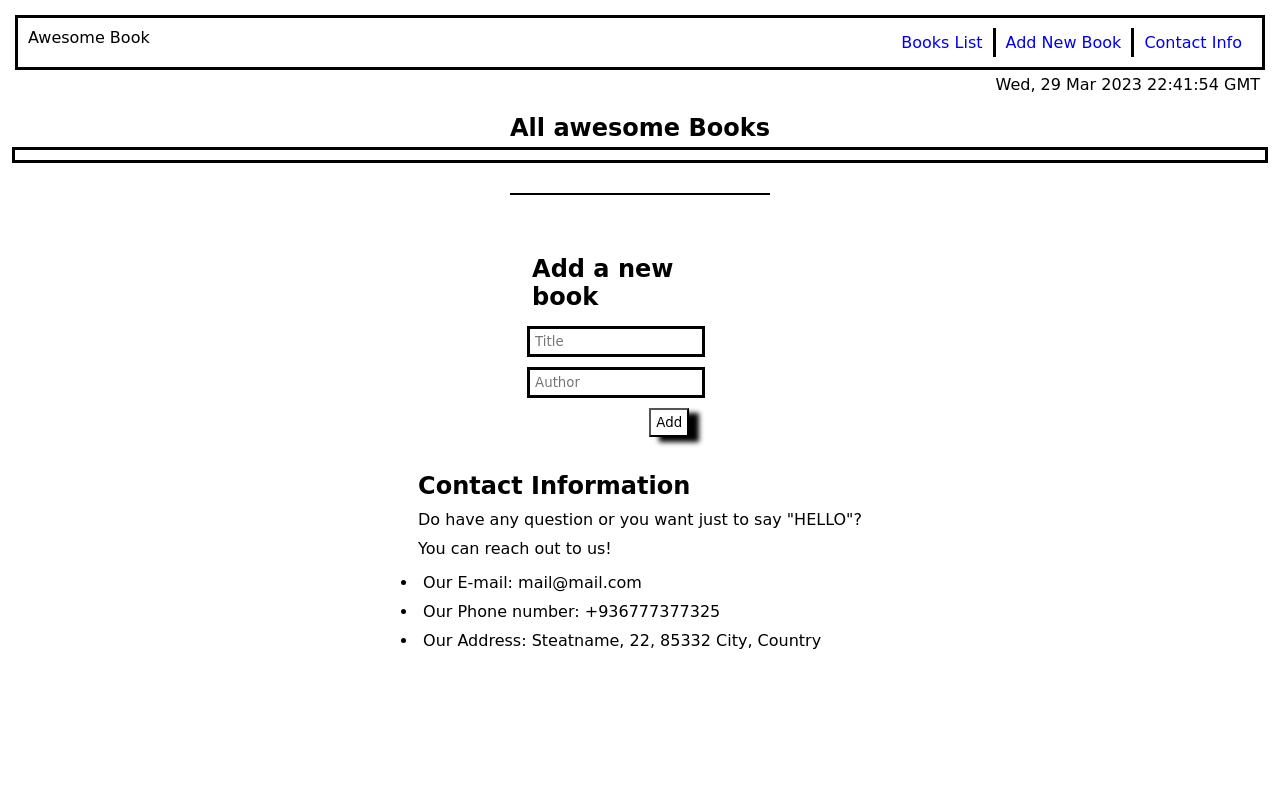
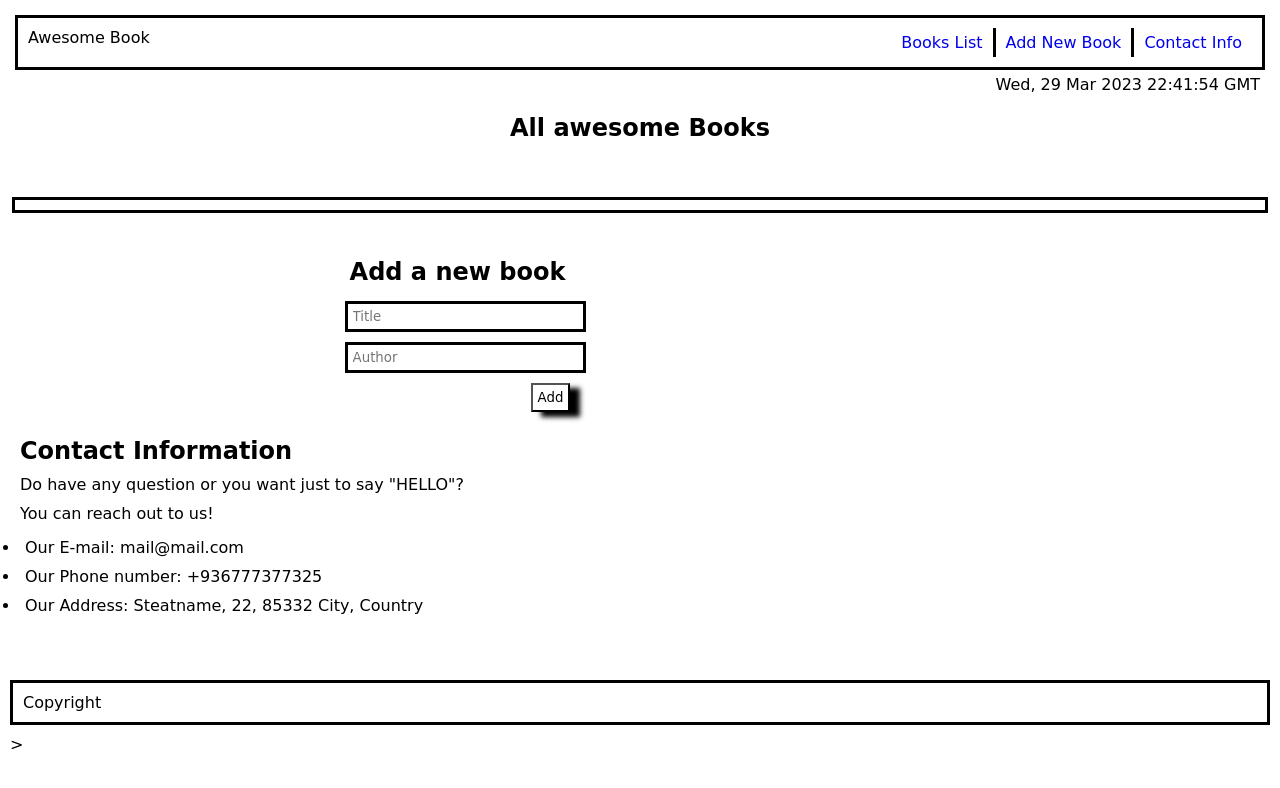
Before and after one commit to Jawad-Nazari/Awsome-book, a website with bundled scripts: page index.html in a window 1280 px wide. Built offline with nearby package versions, Linux system fonts and the light colour scheme.

Commit message:
Updated scripts

```diff
--- a/index.html
+++ b/index.html
@@ -15,37 +15,33 @@
       <p>Awesome Book</p>
       <ul class="navbarItems">
         <li><a href="#" id="booksLink"> Books List</a></li>
-        <li class="book-menu"><a href="#" id="addBooksLink"> Add New Book</a></li>
+        <li class="book-menu"><a href="#" id="addNewBook">Add New Book</a></li>
         <li><a href="#" id="contactLink"> Contact Info</a></li>
       </ul>
-
     </div>
     <p id="currentTime"></p>
   </nav>
-  <section id="books" data-section="books">
+  <div id="books" data-section="books">
     <h2>All awesome Books</h2>
     <div class="book-list">
       <!-- Awesome Books are added here -->
     </div>
 
-    <hr class="black-line">
-    <div id="addBook">
+  </div>
+
+  <div id="addingBook" data-section="addingBook">
     <form id="form">
-
       <div class="inputs">
         <h2 class="newBook-title">Add a new book</h2>
         <input class="title" type="text" placeholder="Title" required>
         <input class="author" type="text" placeholder="Author" required>
         <button class="btn-add" type="submit">Add</button>
       </div>
-
-
     </form>
   </div>
 
-  </section>
-  <section class="contact" data-section="contact">
-    <div id="contact">
+
+  <div id="contact" class="contact" data-section="contact">
     <h2>Contact Information</h2>
     <p>Do have any question or you want just to say "HELLO"?</p>
     <p>You can reach out to us!</p>
@@ -57,7 +53,9 @@
 
   </div>
 
-  </section>
+  <footer>
+    <p>Copyright</p>
+  </footer>>
 
   <script src="index.js" type="module"></script>
 </body>
--- a/index.js
+++ b/index.js
@@ -12,15 +12,16 @@ class BookList {
     this.container.addEventListener('click', this.removeBook.bind(this));
 
     this.bookLink = document.getElementById('booksLink');
-    this.addBooksLink = document.getElementById('addBooksLink');
+    this.addBooksLink = document.getElementById('addNewBook');
     this.contactLink = document.getElementById('contactLink');
     this.booksSection = document.getElementById('books');
-    this.addBookSection = document.getElementById('addBook');
-    this.contactSection = document.querySelector('.contact');
+    this.addBookSection = document.getElementById('addingBook');
+    this.contactSection = document.getElementById('contact');
 
     this.bookLink.addEventListener('click', () => this.showBooksSection());
     this.addBooksLink.addEventListener('click', () => this.showAddBookSection());
     this.contactLink.addEventListener('click', () => this.showContactSection());
+
 
     this.displayBooks();
   }
@@ -49,7 +50,7 @@ class BookList {
     this.bookLink.classList.add('active');
     this.addBooksLink.classList.remove('active');
     this.contactLink.classList.remove('active');
-    this.booksSection.parentElement.nextElementSibling.style.display = 'block';
+    this.booksSection.style.display = 'block';
     this.addBookSection.style.display = 'none';
     this.contactSection.style.display = 'none';
   }
@@ -58,7 +59,7 @@ class BookList {
     this.bookLink.classList.remove('active');
     this.addBooksLink.classList.add('active');
     this.contactLink.classList.remove('active');
-    this.booksSection.parentElement.nextElementSibling.style.display = 'none';
+    this.booksSection.style.display = 'none';
     this.addBookSection.style.display = 'block';
     this.contactSection.style.display = 'none';
   }
@@ -67,7 +68,7 @@ class BookList {
     this.bookLink.classList.remove('active');
     this.addBooksLink.classList.remove('active');
     this.contactLink.classList.add('active');
-    this.booksSection.parentElement.nextElementSibling.style.display = 'none';
+    this.booksSection.style.display = 'none';
     this.addBookSection.style.display = 'none';
     this.contactSection.style.display = 'block';
   }
--- a/style.css
+++ b/style.css
@@ -34,12 +34,12 @@ a {
   text-align-last: right;
 }
 
-section {
-  margin: 0 auto;
+#books {
   display: flex;
   flex-direction: column;
   justify-content: center;
   align-items: center;
+  gap: 50px;
 }
 
 h1 {
@@ -101,6 +101,8 @@ form {
   width: 70%;
 }
 
-.black-line {
-  margin-top: 30px;
+footer {
+  border: 3px solid black;
+  margin-top: 50px;
+  margin-bottom: 10px;
 }
```
Lines whose indentation alone changed are shown as unchanged.
